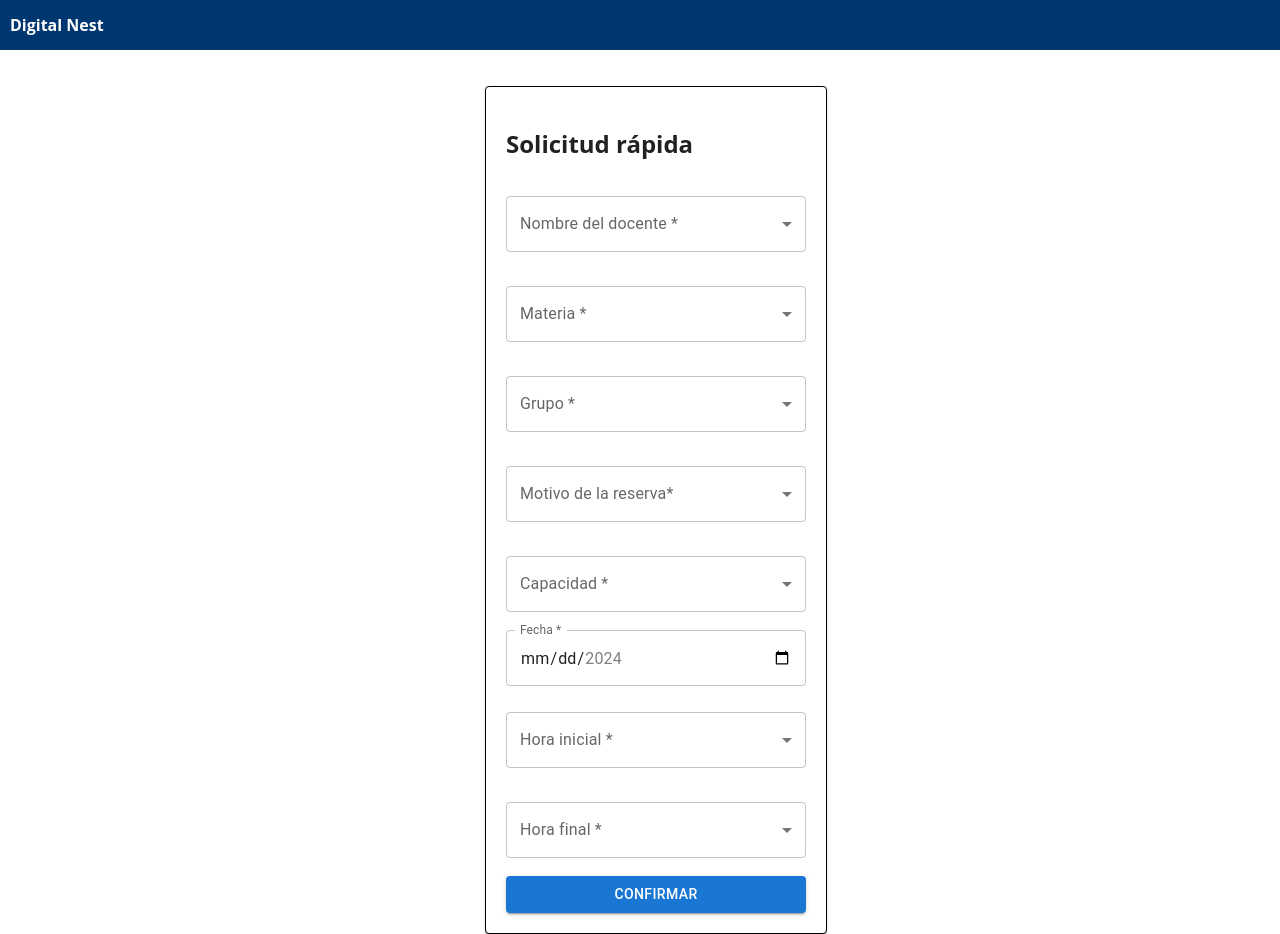
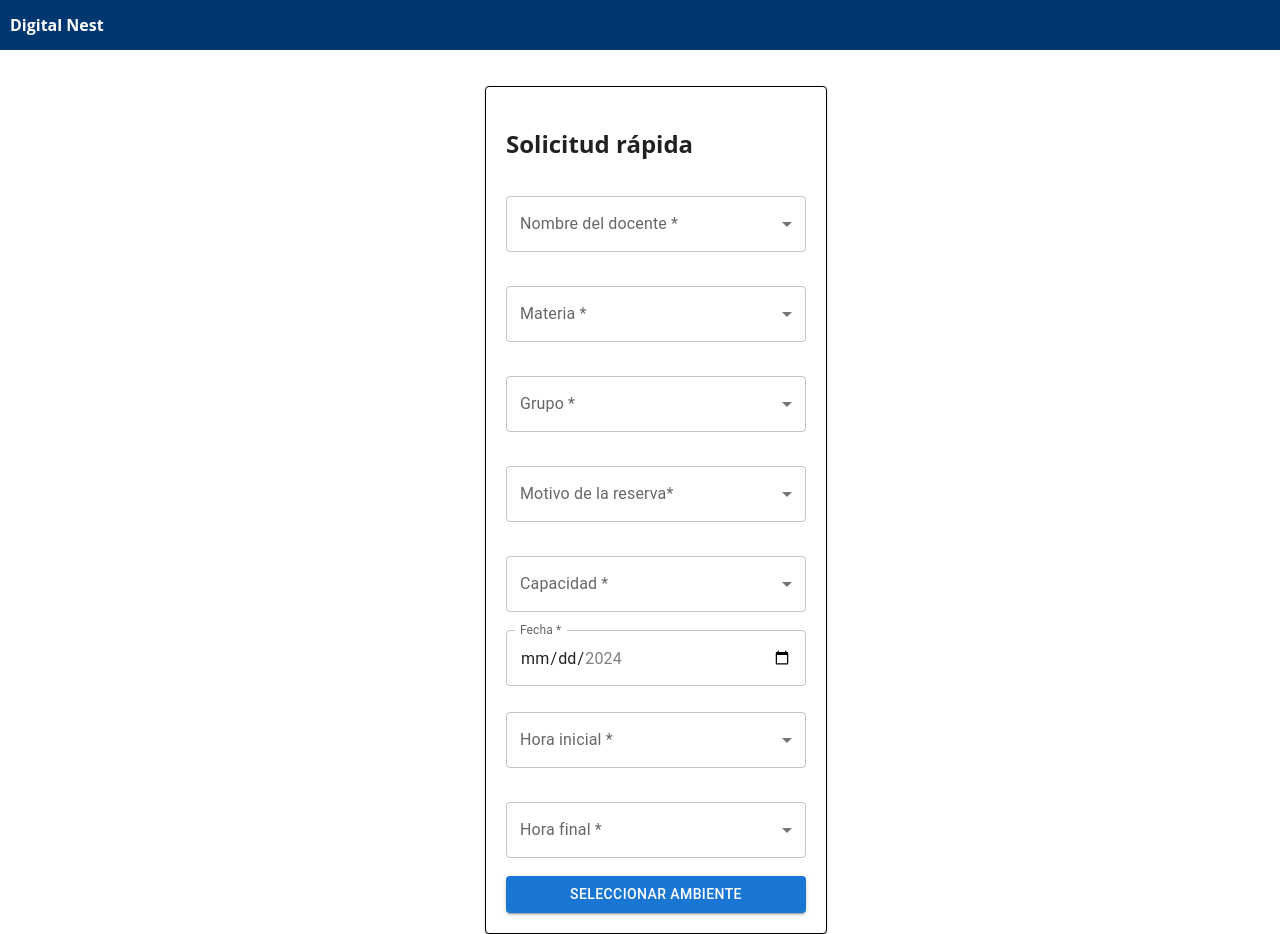
Before and after one commit to Drunok/ReservaDeAulasDNTIS, a React (Create React App) app in the folder frontend/: page /App in a window 1280 px wide. Built offline with nearby package versions, Linux system fonts and the light colour scheme.

Commit message:
user stories

```diff
--- a/frontend/src/App.js
+++ b/frontend/src/App.js
@@ -346,7 +346,7 @@ function App() {
                     color="primary"
                     margin="normal"
                   >
-                    Confirmar
+                    Seleccionar ambiente
                   </Button>
                 </form>
               </Paper>
--- a/frontend/src/components/ClasroomSelection.js
+++ b/frontend/src/components/ClasroomSelection.js
@@ -135,10 +135,10 @@ const ClasroomSelection = ({
       </DialogContent>
       <DialogActions>
         <Button onClick={handleClose} color="primary">
-          Salir
+          Cancelar
         </Button>
         <Button onClick={handleConfirm} color="primary" autoFocus>
-          Confirmar
+          Solicitar
         </Button>
       </DialogActions>
     </Dialog>
```
